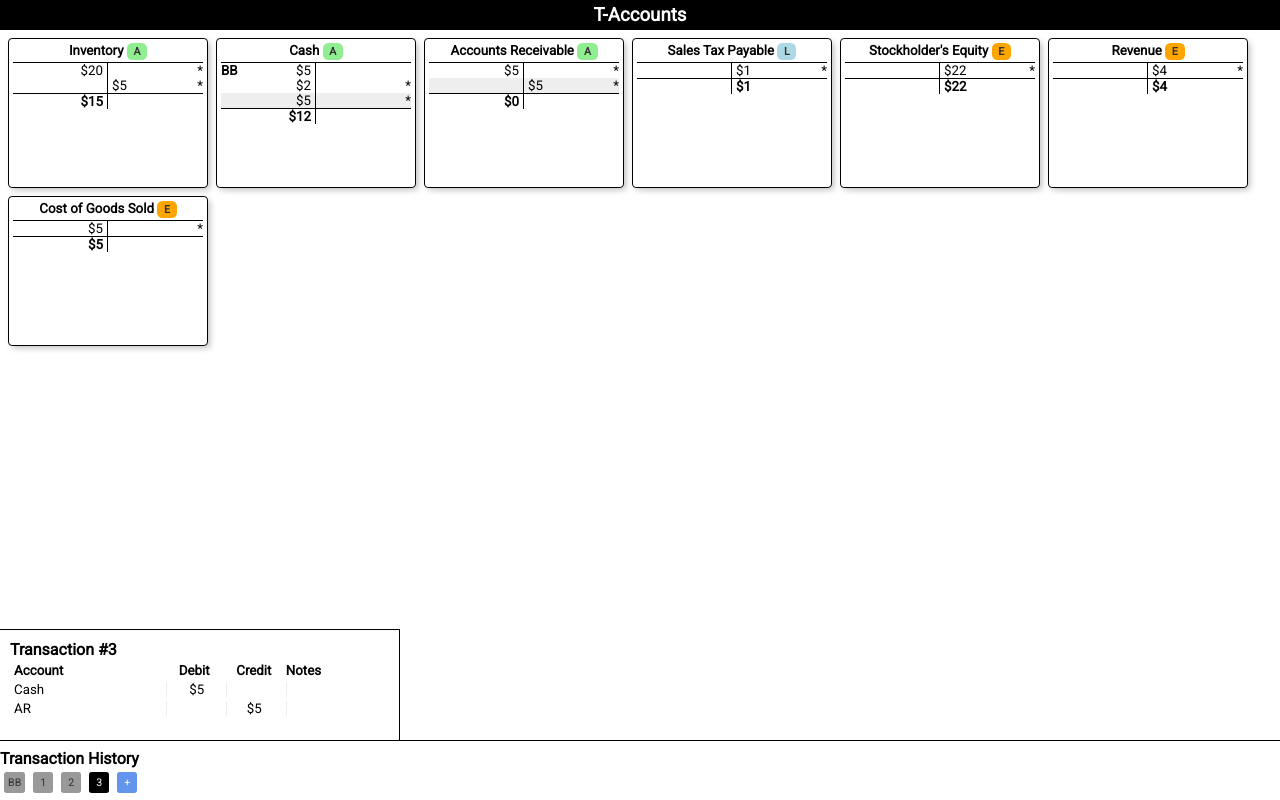
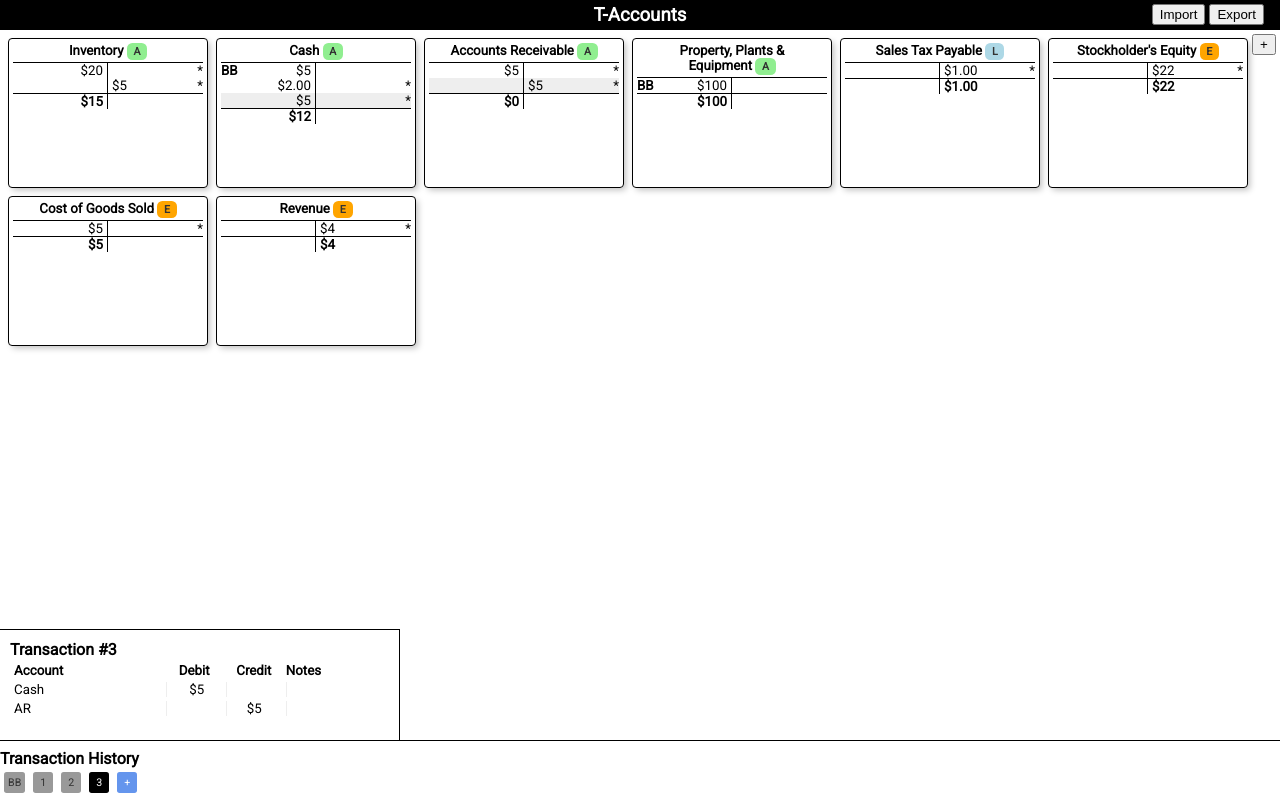
Before and after one commit to nikolajbaer/taccounts, a React (Vite) app: page / in a window 1280 px wide. Built offline with nearby package versions, Linux system fonts and the light colour scheme.

Commit message:
segment ledgerview, persist to local storage, add new accounts

```diff
--- a/src/app.tsx
+++ b/src/app.tsx
@@ -1,14 +1,71 @@
 import { useState,useEffect,useRef } from "react"
-import { TAccount } from "./ui/taccount"
+import { LedgerSerializer } from "./model/ledgerserializer"
+import { LedgerView } from "./ui/ledgerview"
+import { Ledger } from "./model/ledger"
 import { Transaction } from "./model/transaction"
-import { Ledger } from "./model/ledger"
-import { TransactionLog } from "./ui/transactionlog"
-import { TransactionDetail } from "./ui/transactiondetail"
-import { useEventListener } from "./util/helpers"
-import { NewTransactionModal } from "./ui/newtransaction"
-import { LedgerSerializer } from "./model/ledgerserializer"
 
-const test_ledger = new Ledger("Test Ledger")
+const LOCAL_STORAGE_KEY = "ledger"
+
+export function App() {
+  const [ledger,setLedger] = useState<Ledger|null>(null)
+
+  const [showLedgerExport,setShowLedgerExport]  = useState<boolean>(false)
+  const [showLedgerImport,setShowLedgerImport]  = useState<boolean>(false)
+
+  useEffect(() => {
+    const loaded_ledger = loadFromLocalStorage(LOCAL_STORAGE_KEY)
+    if(loaded_ledger!=null){
+      setLedger(loaded_ledger)
+    }else{
+      setLedger(create_sample_ledger())
+    }
+  },[])
+
+  const saveToLocalStorage = (key:string): void => {
+    if(window.localStorage){
+      window.localStorage.setItem(key,JSON.stringify(ledger))
+    }
+  }
+
+  const loadFromLocalStorage = (key:string): Ledger|null => {
+    console.log("loading from local storage")
+    if(window.localStorage){
+      const data = window.localStorage.getItem(key)
+      if(data){
+        try{
+          const obj = JSON.parse(data)
+          const new_ledger = new Ledger()
+          new_ledger.deserialize(obj)
+          console.log("new ledger",new_ledger)
+          return new_ledger
+        }catch(e){
+          console.error("Error parsing ledger data in local storage. Clearing",key,data,e)
+          window.localStorage.removeItem(key)
+        }
+      }
+    }
+    return null
+  }
+
+  return (
+    <>
+      <nav>
+        <h1>T-Accounts</h1>
+        <div className="right">
+          <button onClick={() => setShowLedgerImport(true)}>Import</button>
+          <button onClick={() => setShowLedgerExport(true)}>Export</button>
+        </div>
+      </nav>
+      {ledger!=null?<LedgerView
+        ledger={ledger}
+        onLedgerChange={() => saveToLocalStorage(LOCAL_STORAGE_KEY)}
+      />:''}
+  </>
+  )
+}
+
+function create_sample_ledger():Ledger {
+  const sample_ledger = new Ledger("Test Ledger")
     .asset("Inventory")
     .asset("Cash",5)
     .asset("AR",0,"Accounts Receivable")
@@ -41,84 +98,5 @@
             .add_comment("Invoice #1 Paid")
             .validate()
     )
-//DEBUG
-window.ledger = test_ledger
-//window.Transaction = Transaction
-
-export function App() {
-  const [selected,setSelected] = useState<number|null>(null)
-  const [showNewTransaction,setShowNewTransaction]  = useState<boolean>(false)
-
-  const handleKeyPress = (event: KeyboardEvent) => {
-    /* only handle shortcuts if body is focused */
-    if( document.activeElement == null || document.activeElement.tagName != "BODY"){ return }
-    if(event.key == " " ){
-      setShowNewTransaction(true)
-    }else if(event.key == "Escape" && showNewTransaction){
-      setShowNewTransaction(false)
+    return sample_ledger
 }
-  }
-
-  const handleCloseNewTransaction = (transaction:Transaction|null) => {
-    if(transaction != null){
-      test_ledger.txn(transaction)
-      const sz = new LedgerSerializer()
-      setSelected(test_ledger.latest_index())
-      console.log(sz.dump_csv(test_ledger))
-    }
-    setShowNewTransaction(false)
-  }
-
-  useEventListener('keydown', handleKeyPress, document)
-
-  useEffect( () => {
-    if(selected == null){
-      setSelected(test_ledger.latest_index())
-    }
-  })
-
-  return (
-    <>
-      <nav>
-        <h1>T-Accounts</h1>
-      </nav>
-      <section className="accounts">
-        {test_ledger.active_accounts().map( account_def => {
-          return (<TAccount
-            key={account_def.account}
-            account_def={account_def}
-            lines={test_ledger.txn_for(account_def.account,selected)}
-            balance={test_ledger.balance(account_def.account,selected)}
-            selected={selected}
-          ></TAccount>)
-        })}
-      </section>
-      {(selected==null||selected==0)?"":(
-        <section className="transaction_detail">
-          <TransactionDetail
-            transaction={test_ledger.get(selected)}
-          ></TransactionDetail>
-        </section>
-      )}
-      <section className="transactions">
-        <TransactionLog
-          ledger={test_ledger}
-          selected={selected}
-          txnSelected={(txn) => setSelected(txn)}
-          onNewTxn={() => setShowNewTransaction(true)}
-        ></TransactionLog>
-      </section>
-      {showNewTransaction?(
-        <div className="modal">
-          <div className="modal-content">
-            <button tabIndex={-1} onClick={() => setShowNewTransaction(false)} className="close">X</button>
-            <NewTransactionModal
-              handleClose={handleCloseNewTransaction}
-              accounts={test_ledger.accounts().map(a=>a.account)}
-            ></NewTransactionModal>
-          </div>
-        </div>
-      ):''}
-    </>
-  )
-}
--- a/src/index.css
+++ b/src/index.css
@@ -27,11 +27,21 @@
   height: 30px;
   background-color: black;
 }
+nav .right {
+  position: absolute;
+  right: 4px;
+  top: 4px;
+  padding-right: 8px;
+}
+nav .right button {
+  margin-right: 4px;
+}
 nav h1 {
-  margin: 0px;
+  margin: 0px auto;
   padding: 4px;
   font-size: 14pt;
   color: white;
+  width: 200px;
 }
 
 section.accounts {
@@ -118,9 +128,7 @@
 }
 
 .account_type_A { background-color: lightgreen; }
-.account_type_CE { background-color: lightgreen; }
 .account_type_L { background-color: lightblue; }
-.account_type_CL { background-color: lightblue; }
 .account_type_E { background-color: orange; }
 
 
--- a/src/model/ledger.ts
+++ b/src/model/ledger.ts
@@ -46,6 +46,12 @@
     })
     return this
   }
+
+  define_adef(account:AccountDef){
+    this.account_def.push(account)
+    return this
+  }
+
   // Convenience functions for readable API
   asset(account_name: string,beginning_balance:number = 0,name: string|null = null,credit_normal:boolean=false){
     return this.define(account_name,AccountType.Asset,credit_normal,beginning_balance,name)
@@ -107,6 +113,9 @@
   }
 
   active_accounts(){
+    if(this.transactions.length == 0){
+      return this.accounts()
+    }
     const txn_accounts = Array.from(this.transactions.reduce( (accounts,txn) => {
       txn.lines.forEach( l => {
         if(!accounts.has(l.account)){
@@ -127,6 +136,7 @@
   }
 
   latest_index(){
+    if(this.transactions.length == 0){ return 0 }
     return this.transactions[this.transactions.length-1].index
   }
 
@@ -140,4 +150,7 @@
     this.account_def = obj.account_def as AccountDef[]
   }
 
+  empty():boolean{
+    return this.transactions.length == 0
+  }
 }
--- /dev/null
+++ b/src/ui/ledgerview.tsx
@@ -0,0 +1,107 @@
+import { useState,useEffect } from "react"
+import { TAccount } from "./taccount"
+import { Ledger, AccountDef } from "../model/ledger"
+import { Transaction } from "../model/transaction"
+import { TransactionLog } from "./transactionlog"
+import { TransactionDetail } from "./transactiondetail"
+import { useEventListener } from "../util/helpers"
+import { NewTransactionModal } from "./newtransaction"
+import { NewAccount } from "./newaccount"
+
+export function LedgerView( props: { ledger: Ledger, onLedgerChange?: () => void } ) {
+  const [accounts,setAccounts] = useState<AccountDef[]>(props.ledger.accounts())
+  const [selected,setSelected] = useState<number|null>(null)
+  const [showNewTransaction,setShowNewTransaction]  = useState<boolean>(false)
+  const [showNewAccount,setShowNewAccount]  = useState<boolean>(false)
+
+  const handleKeyPress = (event: KeyboardEvent) => {
+    /* only handle shortcuts if body is focused */
+    if( document.activeElement == null || document.activeElement.tagName != "BODY"){ return }
+    if(event.key == " " ){
+      setShowNewTransaction(true)
+    }else if(event.key == "Escape" && showNewTransaction){
+      setShowNewTransaction(false)
+    }
+  }
+
+  const handleCloseNewTransaction = (transaction:Transaction|null) => {
+    if(transaction != null){
+      props.ledger.txn(transaction)
+      if(props.onLedgerChange){ props.onLedgerChange() }
+    }
+    setShowNewTransaction(false)
+  }
+
+  const handleNewAccount = (account:AccountDef|null) => {
+    if(account != null){
+      console.log("Adding account",account)
+      props.ledger.define_adef(account)
+      setAccounts([...props.ledger.accounts()])
+      if(props.onLedgerChange){ props.onLedgerChange() }
+    }
+    setShowNewAccount(false)
+  }
+
+  useEventListener('keydown', handleKeyPress, document)
+
+  useEffect( () => {
+    if(selected == null){
+      setSelected(props.ledger.latest_index())
+    }
+  })
+
+  return (<>
+      <section className="accounts">
+        {accounts.map( account_def => {
+          return (<TAccount
+            key={account_def.account}
+            account_def={account_def}
+            lines={props.ledger.txn_for(account_def.account,selected)}
+            balance={props.ledger.balance(account_def.account,selected)}
+            selected={selected}
+          ></TAccount>)
+        })}
+        <div className="new_account">
+          <button onClick={() => setShowNewAccount(true)}>+</button>
+        </div>
+      </section>
+      {(selected==null||selected==0)?"":(
+        <section className="transaction_detail">
+          <TransactionDetail
+            transaction={props.ledger.get(selected)}
+          ></TransactionDetail>
+        </section>
+      )}
+      <section className="transactions">
+        <TransactionLog
+          ledger={props.ledger}
+          selected={selected}
+          txnSelected={(txn) => setSelected(txn)}
+          onNewTxn={() => setShowNewTransaction(true)}
+        ></TransactionLog>
+      </section>
+      {showNewTransaction?(
+        <div className="modal">
+          <div className="modal-content">
+            <button tabIndex={-1} onClick={() => setShowNewTransaction(false)} className="close">X</button>
+            <NewTransactionModal
+              handleClose={handleCloseNewTransaction}
+              accounts={props.ledger.accounts().map(a=>a.account)}
+            ></NewTransactionModal>
+          </div>
+        </div>
+      ):''}
+      {showNewAccount?(
+        <div className="modal">
+          <div className="modal-content">
+            <button tabIndex={-1} onClick={() => setShowNewAccount(false)} className="close">X</button>
+            <NewAccount
+//              handleClose={handleCloseNewTransaction}
+              addNewAccount={handleNewAccount}
+              accounts={props.ledger.accounts().map(a=>a.account)}
+            ></NewAccount>
+          </div>
+        </div>
+      ):""}
+  </>)
+}
--- /dev/null
+++ b/src/ui/newaccount.tsx
@@ -0,0 +1,61 @@
+import { useState } from "react"
+import { AccountDef,AccountType } from "../model/ledger"
+
+export function NewAccount(props: { addNewAccount: (account:AccountDef) => void, accounts: string[] }) {
+  const [account,setAccount] = useState<string>('')
+  const [name,setName] = useState<string>('')
+  const [creditNormal,setCreditNormal] = useState<boolean>(false)
+  const [accountType,setAccountType] = useState<AccountType>(AccountType.Asset)
+  const [beginningBalance,setBeginningBalance] = useState<number>(0)
+
+  const handleAddClick = () => {
+    if(props.addNewAccount){
+      props.addNewAccount({
+        account: account,
+        name: name,
+        credit_normal: creditNormal,
+        type: accountType,
+        beginning_balance: beginningBalance
+      })
+    }
+  }
+
+  return (<div className="account_add">
+    <h4>Add Account</h4>
+    <div>
+      <label>Account</label>
+      <input name="account" type="text" placeholder="Account Name (e.g. COGS)" value={account} onChange={(e) => setAccount(e.target.value)} />
+    </div>
+    <div>
+      <label>Verbose Name</label>
+      <input name="account" type="text" placeholder="Verbose Account Name (e.g. Cost of Goods Solds)" value={name==''?account:name} onChange={(e) => setName(e.target.value)} />
+    </div>
+    <div onChange={(e) => console.log(e)}>
+      <label>Account Type</label>
+      <div className="account_type account_type_A">
+        <input name="type" type="radio" value={AccountType.Asset} checked={accountType==AccountType.Asset} onChange={e => setAccountType(AccountType.Asset)} />
+        Asset
+      </div>
+      <div className="account_type account_type_L">
+        <input name="type" type="radio" value={AccountType.Liability} checked={accountType==AccountType.Liability} onChange={e => setAccountType(AccountType.Liability)} />
+        Liability
+      </div>
+      <div className="account_type account_type_E">
+        <input name="type" type="radio" value={AccountType.Equity} checked={accountType==AccountType.Equity} onChange={e => setAccountType(AccountType.Equity)} />
+        Equity
+      </div>
+    </div>
+    <div>
+      <label>Credit Normal</label>
+      <input type="checkbox" checked={creditNormal} onChange={(e) => setCreditNormal(e.target.checked)} />
+    </div>
+    <div>
+      <label>Beginning Balance</label>
+      <input name="beginningBalance" type="number" min={0} value={beginningBalance} onChange={(e) => setBeginningBalance(Number(e.target.value))} />
+    </div>
+    <div>
+      <button onClick={() => handleAddClick()}>Add</button>
+    </div>
+  </div>
+  )
+}
--- a/src/util/helpers.ts
+++ b/src/util/helpers.ts
@@ -10,7 +10,7 @@
   const val = Math.abs(amount).toLocaleString('en-US',{
     style:"currency",
     currency:'USD',
-    maximumFractionDigits: 0 // consider maybe we want to see precise amount?
+    maximumFractionDigits: (amount > 2 || amount  == 0)?0:2, // consider maybe we want to see precise amount?
   })
   if(amount < 0){ return `(${val})` }
   return val
```
Also changed, not shown: src/ui/transactionline.tsx (+10 -3 lines). Lines whose indentation alone changed are shown as unchanged.
